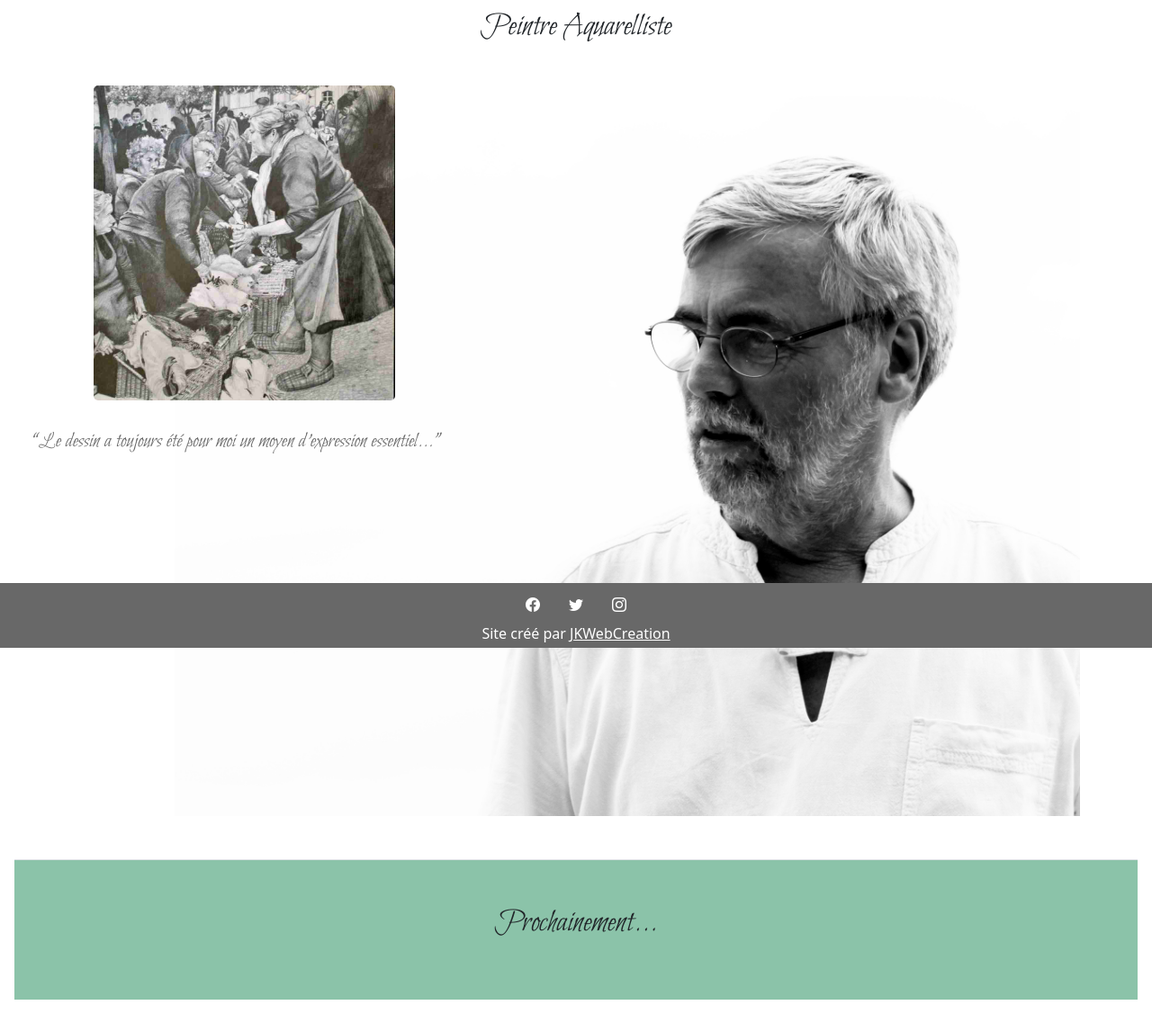
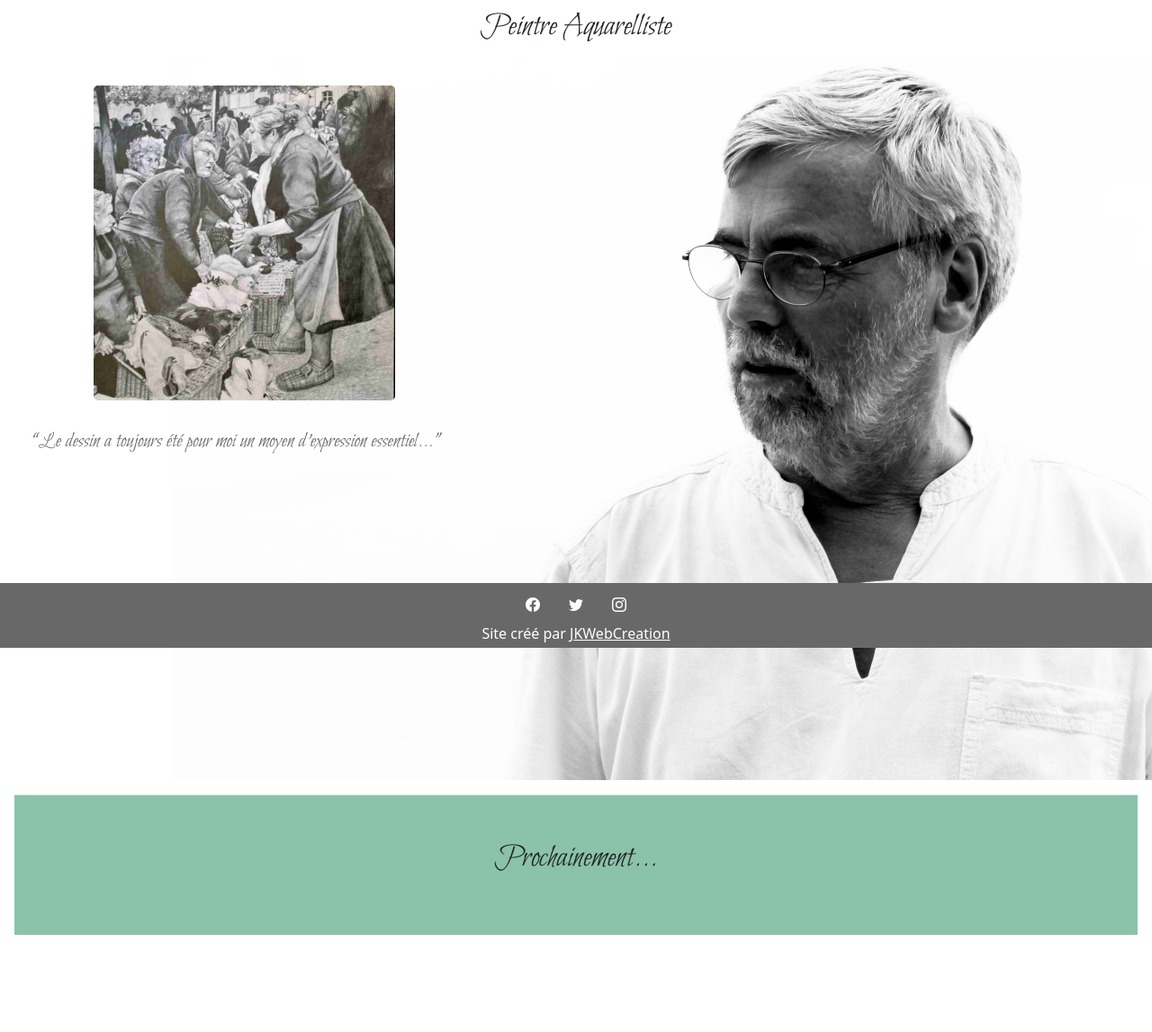
Before and after one commit to Pouce77/aquarelles_fkunze, a Symfony app: template templates/home/index.html.twig in a window 1280 px wide. Shown: the part 80-1227 px from the top of the page at 90% size. After the commit the page ends 1119 px from the top, so only its background shows below. Run offline with Twig, Linux system fonts and the light colour scheme; the template is opened without the code that fills it, so the values that code supplies are empty; some libraries are stand-ins or nearby versions.

Commit message:
correction visuel

```diff
--- a/public/css/styles.css
+++ b/public/css/styles.css
@@ -34,8 +34,7 @@ body{
 	display:flex;
 	flex-direction: row;
 	justify-content: center;
-	max-width: 90%;
-	margin: none;
+	max-width: 100%;
 }
 .imgFrancois{
 height: 30vh;
@@ -64,7 +63,7 @@ width: auto;
 		display:flex;
 		flex-direction: row;
 		justify-content: center;
-		max-width: 90%;
+		max-width: 100%;
 	}
 	.imgFrancois{
 	height: 30vh;
@@ -94,7 +93,7 @@ width: auto;
 		display:flex;
 		flex-direction: row;
 		justify-content: center;
-		max-width: 90%;
+		max-width: 100%;
 	}
 	.posTitle{
 		position: relative;
--- a/templates/home/index.html.twig
+++ b/templates/home/index.html.twig
@@ -22,7 +22,7 @@
 			<h1 class="fontText text-center pt-2 m-3">“Le dessin a toujours été pour moi un moyen d’expression essentiel...”</h1>
 		</div>
 		<!--background-image-->
-		<div class="imgContainer m-5">
+		<div class="imgContainer">
 			<img class="imgFrancois" src={{ asset('css/images/francoiskunze.jpg') }} alt="image de François Kunzé">
 		</div>
 		<div class="border-top m-3 pb-5 bg-success bg-opacity-50">
```
Also changed, not shown: templates/home/actualite.html.twig (+20 -3 lines), templates/home/gallery.html.twig (+5 -3 lines), public/css/images/francoiskunze.jpg.
